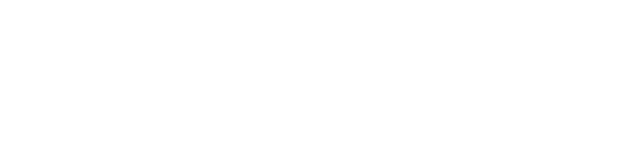
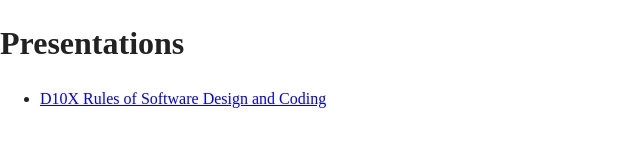
Before and after one commit to D10X-IN/d10x-in.github.io, a plain HTML site: page docs/index.html in a window 1280 px wide. Shown: the whole page, without its empty margins (0-640 px from the left). Drawn offline with Linux system fonts and the light colour scheme.

Commit message:
pushing the initial content.

```diff
--- a/docs/index.html
+++ b/docs/index.html
@@ -24,7 +24,13 @@
 
 <body>
 
-  <!-- Add your site or application content here -->
+<h1>Presentations</h1>
+
+<div>
+<ul>
+<li><a href="./D10X-RulesOfSoftware.pdf">D10X Rules of Software Design and Coding</a> </li>
+</ul>
+</div>
 
 </body>
 
```
